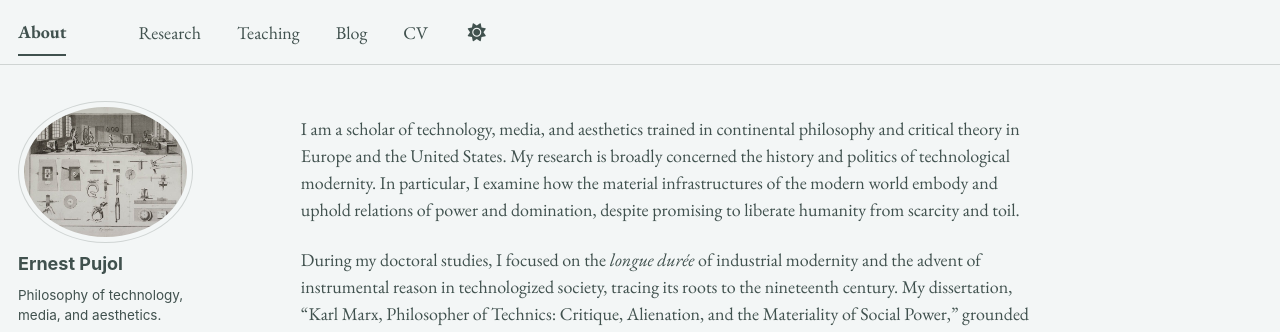
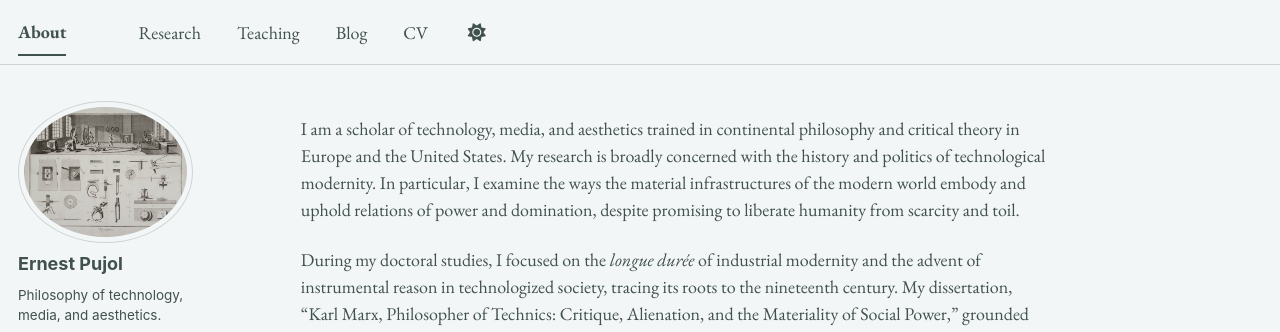
Before and after one commit to epujol90/epujol90.github.io, a Jekyll site: the page built from _pages/about.md, in a window 1280 px wide and 1042 px high. Shown: the top 332 px of the window. Built offline with Jekyll 4.4.1, drawn with Linux system fonts in a browser that asks for light colours; some web fonts are replaced; a script bundle is joined from its source files by our own code; library files that are not in the unit come from our copies.

Commit message:
Update about.md

```diff
--- a/_pages/about.md
+++ b/_pages/about.md
@@ -6,7 +6,7 @@ redirect_from:
   - /about/
   - /about.html
 ---
-I am a scholar of technology, media, and aesthetics trained in continental philosophy and critical theory in Europe and the United States. My research is broadly concerned the history and politics of technological modernity. In particular, I examine how the material infrastructures of the modern world embody and uphold relations of power and domination, despite promising to liberate humanity from scarcity and toil.
+I am a scholar of technology, media, and aesthetics trained in continental philosophy and critical theory in Europe and the United States. My research is broadly concerned with the history and politics of technological modernity. In particular, I examine the ways the material infrastructures of the modern world embody and uphold relations of power and domination, despite promising to liberate humanity from scarcity and toil.
 
 During my doctoral studies, I focused on the _longue durée_ of industrial modernity and the advent of instrumental reason in technologized society, tracing its roots to the nineteenth century. My dissertation, “Karl Marx, Philosopher of Technics: Critique, Alienation, and the Materiality of Social Power,” grounded this historical inquiry in Marx’s engagement with the industrial literature of his time, reconstructing -- against prevailing productivist and economicist readings -- how he theorized the relationship between capitalism and modern technological transformations. I argued that Marx’s account of industrial development, though largely misunderstood by the Marxist tradition, presciently identified in the capitalist "subsumption" of the labor process the basis of the technocratic logic that mediates human-machine entanglements in advanced industrial society. I contend that this core principle of capitalist modernity has not only steered the course of the so-called information age but has also reasserted itself with renewed vigor in the contemporary AI project -- particularly in its claim to expand human autonomy by automating judgment and reason.
 
```
